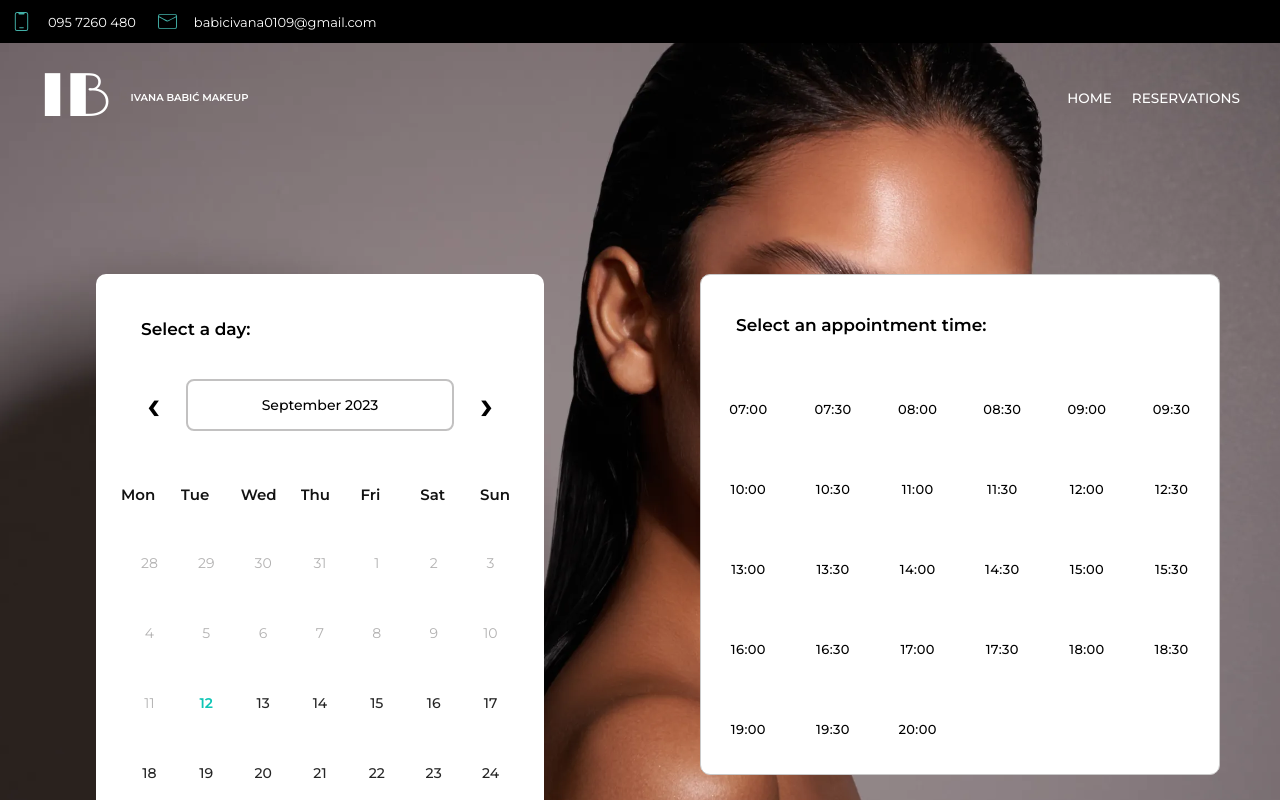
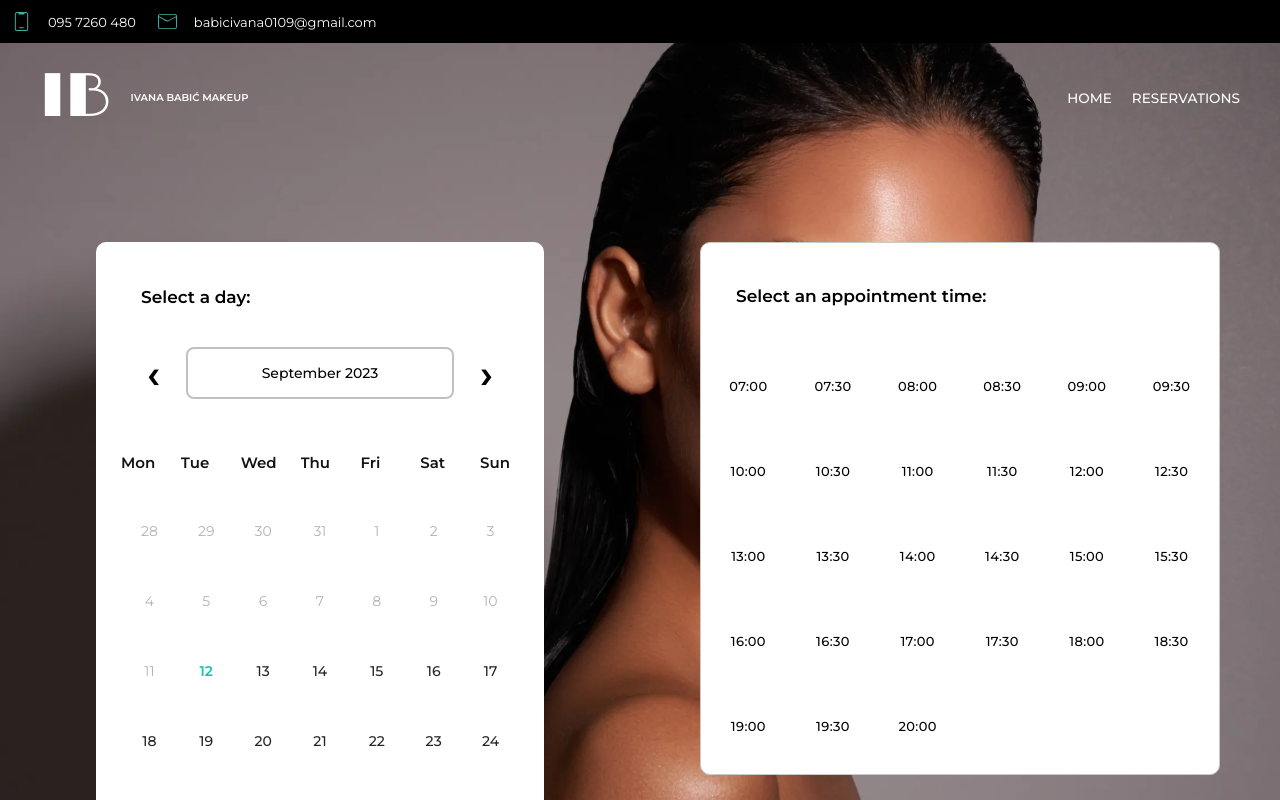
Before and after one commit to Ivana0109/Makeup, a React (Create React App) app: page /#/popis in a window 1280 px wide. Shown: the top 800 px of the page. Built offline with nearby package versions, Linux system fonts and the light colour scheme; no server answers; a web font is replaced by a local one.

Commit message:
style changes

```diff
--- a/src/Components/ReactCalendar.css
+++ b/src/Components/ReactCalendar.css
@@ -1,6 +1,8 @@
 .calendarContainer {
   width: 398px;
-    height: 599px;
+
+  height: 662px;
+
     background-color: white;
     border-radius: 10px;
     padding: 25px;
```
